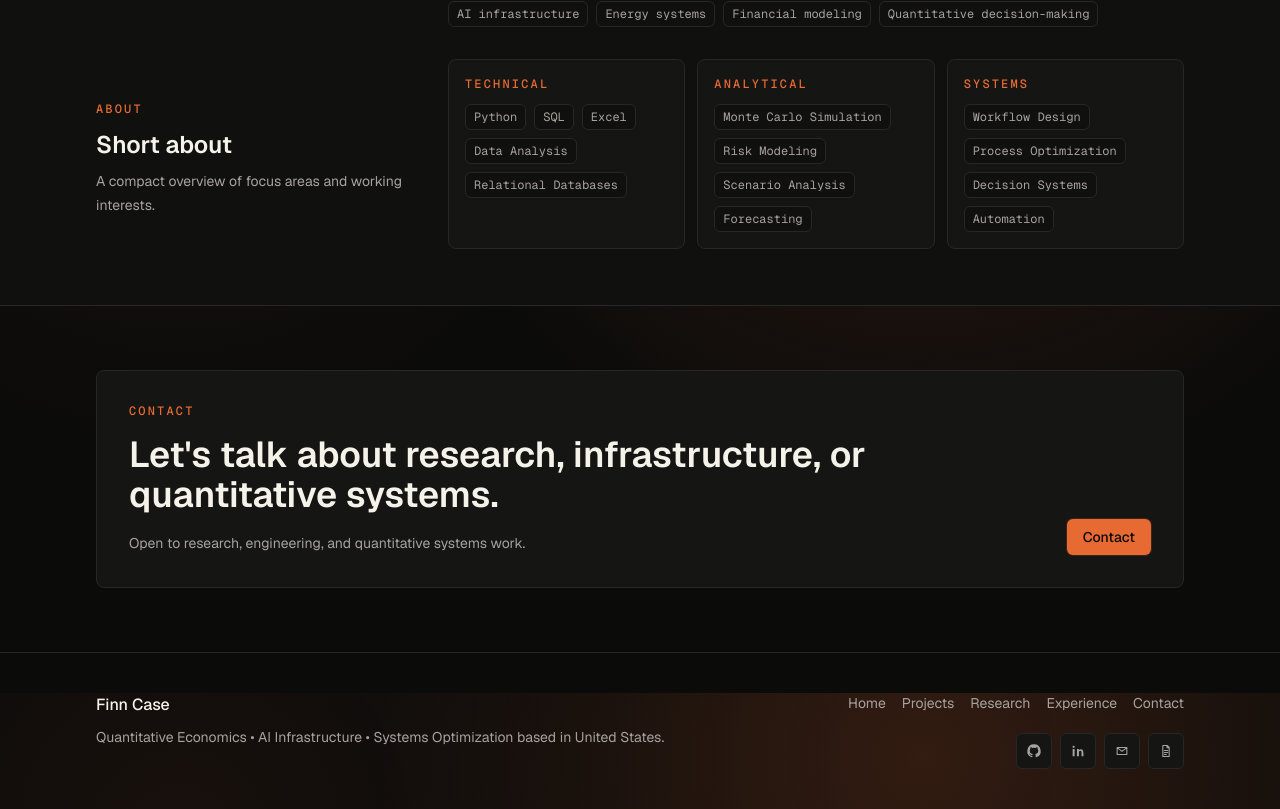
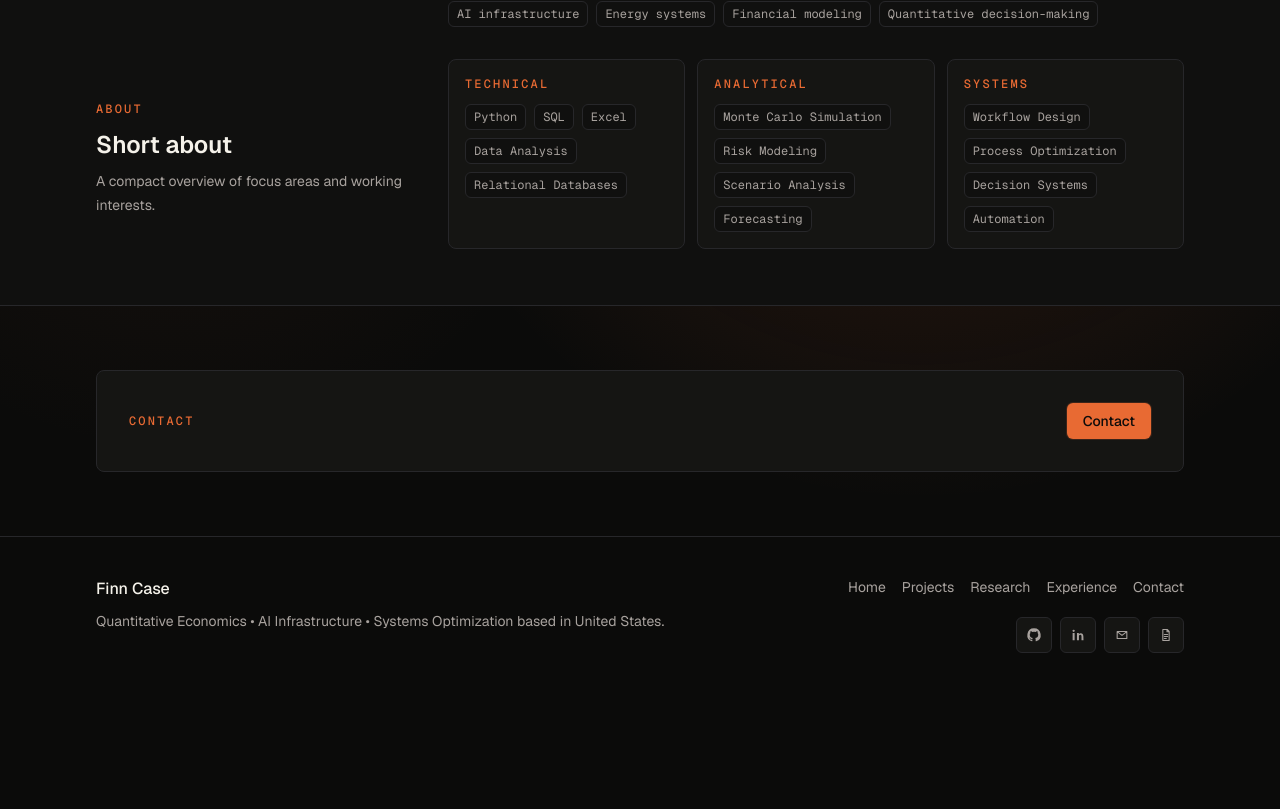
Before and after one commit to finnrcase/finn-portfolio, a Next.js app: page / in a window 1280 px wide. Shown: the part 4107-4916 px from the top of the page. After the commit the page ends 4800 px from the top, so only its background shows below. Built offline with nearby package versions, Linux system fonts and the light colour scheme; no server answers.

Commit message:
Update page.tsx

```diff
--- a/app/page.tsx
+++ b/app/page.tsx
@@ -123,23 +123,13 @@ export default function Home() {
       <section className="section-reveal py-16">
         <Container>
           <div className="rounded-lg border border-line bg-panel p-6 sm:p-8">
+            <div className="flex items-center justify-between gap-4">
               <p className="font-mono text-xs font-medium uppercase tracking-[0.18em] text-accent">
                 Contact
               </p>
-            <div className="mt-4 grid gap-8 lg:grid-cols-[1fr_auto] lg:items-end">
-              <div>
-                <h2 className="max-w-3xl text-3xl font-semibold tracking-normal sm:text-4xl">
-                  Let&apos;s talk about research, infrastructure, or quantitative systems.
-                </h2>
-                <p className="mt-4 max-w-2xl text-sm leading-6 text-muted">
-                  {profile.availability}
-                </p>
-              </div>
-              <div className="flex lg:justify-end">
               <LinkButton href="/contact" variant="primary">
                 Contact
               </LinkButton>
-              </div>
             </div>
           </div>
         </Container>
```
Lines whose indentation alone changed are shown as unchanged.
